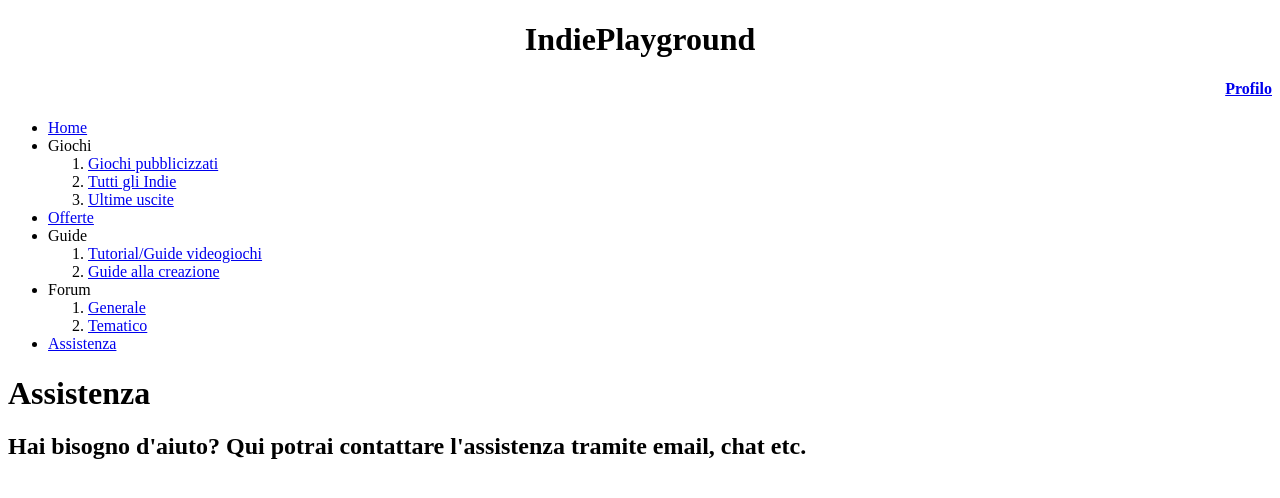
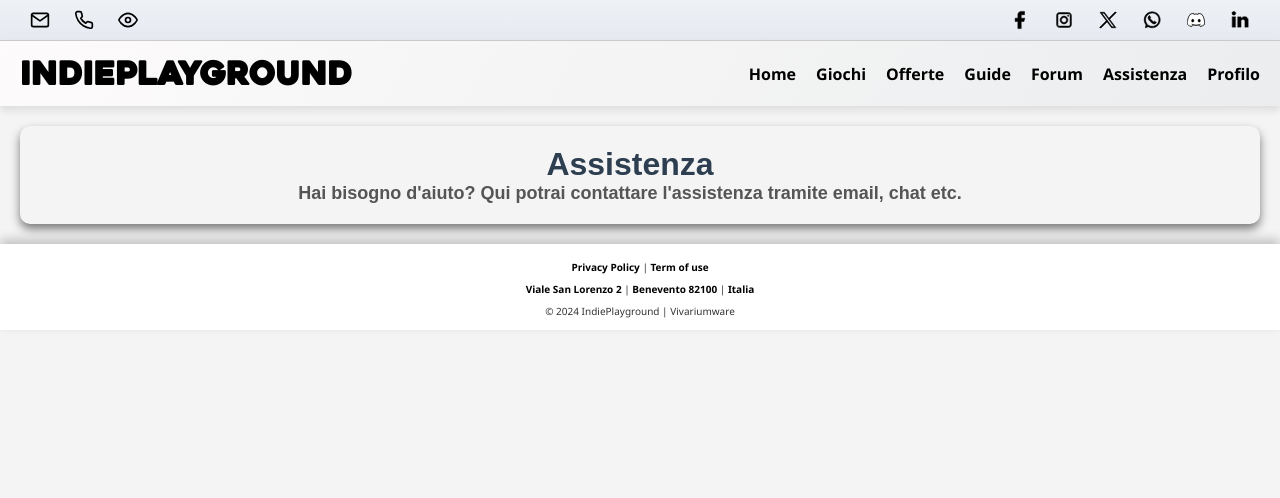
Before and after one commit to VirtualDavide/Indie-Playground, a plain HTML site: page public/Assistenza/Assistenza.html in a window 1280 px wide. Drawn offline with Linux system fonts and the light colour scheme.

Commit message:
modificato il file Assistenza con il rispettivo css

```diff
--- a/public/Assistenza/Assistenza.html
+++ b/public/Assistenza/Assistenza.html
@@ -3,32 +3,106 @@
     <head>
         <title>IndiePlayground | Assistenza</title>
         <meta charset="UTF-8">
+
+        <!-- Link ai file css della pagina -->
+        <link rel="stylesheet" href="Style-Assistenza.css"> <!-- Codice css della pagina home -->
+        <link rel="stylesheet" href="../Risorse/Codes/CSSGENERALI/TOPBARMENU.css"> <!-- Codice css del menù a tendina -->
+        <link rel="stylesheet" href="../Risorse/Codes/CSSGENERALI/CREDITIFINALI.css"> <!-- Codice css dei crediti finali -->
+        <link rel="stylesheet" href="../Risorse/Codes/CSSGENERALI/CAROSELLOIMMAGINI.css"> <!-- Codice css del carosello immagini -->
     </head>
     <body>
-        <h1 align="center">IndiePlayground</h1>
-        <h4 align="right"><a href="../Profilo/Profilo.html">Profilo</a></h4>
-        <ul>
-            <li><a href="../Home/Home.html">Home</a></li>
-            <li>Giochi</li>
-                <ol>
-                    <li><a href="../Giochi/Giochi-pubb.html">Giochi pubblicizzati</a></li>
+        <!-- Barra superiore con contatti e social -->
+        <div class="top-bar">
+            <!-- Contatti -->
+            <div class="contacts">
+                <!-- Email -->
+                <a href="mailto:indieplaygroundgames@gmail.com" img><img src="../Risorse/Immagini/Utility/Mail/mail.svg" alt="Email: immettere" width="20" height="20"></a>
+                <!-- Telefono -->
+                <a href="tel:+393714570552"><img src="../Risorse/Immagini/Utility/phone.svg" alt="Telefono: + 39371 457 0552" width="20" height="20"></a>
+
+                <!-- Dark/Light Mode -->
+                <a href="Home-Dark.html"><img src="../Risorse/Immagini/Utility/Visibility V3/eye.svg" alt="Change Mode" width="20" height="20"></a>
+            </div>
+
+            <!-- Social -->
+            <div class="socials">
+                <!-- Facebook -->
+                <a href="https://www.facebook.com/groups/1130492455155290/"><img src="../Risorse/Immagini/Social/Facebook/facebook.svg" alt="Facebook" width="20" height="20"></a>
+
+                <!-- Instagram -->
+                <a href="https://www.instagram.com/"><img src="../Risorse/Immagini/Social/Instagram/instagram.svg" alt="Instagram" width="20" height="20"></a>
+
+                <!-- Twitter -->
+                <a href="https://x.com/IndiePNews"><img src="../Risorse/Immagini/Social/Twitter/X.svg" alt="Twitter" width="20" height="20"></a>
+
+                <!-- Telegram -->
+                <!-- <a href="https://t.me/IndiePlaygroundNews"><img src="../Risorse/Immagini/Social/Telegram/" alt="Telegram" width="20" height="20"></a> -->
+
+                <!-- Whatsapp -->
+                <a href="https://whatsapp.com/channel/0029VayOxOA2Jl8BNfSNe91g"><img src="../Risorse/Immagini/Social/Whatsapp/whatsapp.svg" alt="Whatsapp" width="20" height="20"></a>
+
+                <!-- Discord -->
+                <a href=""><img src="../Risorse/Immagini/Social/Discord/discord.svg" alt="Discord" width="20" height="20"></a>
+
+                <!-- Linkedin -->
+                <a href="https://www.linkedin.com/in/davide-longo-a17b89292/"><img src="../Risorse/Immagini/Social/Linkedin/linkedin.svg" alt="Linkedin" width="20" height="20"></a>
+            </div>
+        </div>
+
+        <!-- Barra con menù a tendina -->
+        <div class="header">
+            <h1><a href="../index.html">IndiePlayground</a></h1>
+            <ul class="nav">
+                <li><a href="../index.html">Home</a></li>
+                <li>
+                    <a href="#">Giochi</a>
+                    <ul class="dropdown">
+                        <li><a href="../Giochi/Giochi-pubb.html">I vostri giochi</a></li>
                         <li><a href="../Giochi/Giochi-all.html">Tutti gli Indie</a></li>
                         <li><a href="../Giochi/Giochi-latest.html">Ultime uscite</a></li>
-                </ol>
+                    </ul>
+                </li>
                 <li><a href="../Offerte/Offerte.html">Offerte</a></li>
-            <li>Guide</li>
-                <ol>
-                    <li><a href="../Guide/Guide-tutorial.html">Tutorial/Guide videogiochi</a></li>
+                <li>
+                    <a href="#">Guide</a>
+                    <ul class="dropdown">
+                        <li><a href="../Guide/Guide-tutorial.html">Guide videogiochi</a></li>
                         <li><a href="../Guide/Guide-creation.html">Guide alla creazione</a></li>
-                </ol>
-            <li>Forum</li>
-                <ol>
+                    </ul>
+                </li>
+                <li>
+                    <a href="#">Forum</a>
+                    <ul class="dropdown">
                         <li><a href="../Forum/Forum-general.html">Generale</a></li>
                         <li><a href="../Forum/Forum-thematic.html">Tematico</a></li>
-                </ol>
-            <li><a href="Assistenza.html">Assistenza</a></li>
                     </ul>
+                </li>
+                <li><a href="Assistenza/Assistenza.html">Assistenza</a></li>
+                <li>
+                    <a href="#">Profilo</a>
+                    <ul class="dropdown">
+                        <li><a href="../Profilo/Profilo-login.html">Accedi</a></li>
+                        <li><a href="../Profilo/Profilo-register.html">Registrati</a></li>
+                    </ul>
+                </li>
+            </ul>
+        </div>
+        <div class="assistenza">
+            <div class="pagina-generale">
                 <h1>Assistenza</h1>
                 <h2>Hai bisogno d'aiuto? Qui potrai contattare l'assistenza tramite email, chat etc.</h2>
+            </div>
+        </div>
+        <!-- End credits -->
+        <div class="end-credits">
+            <!-- Privacy Policy - Term of Use -->
+            <font size="1"><a href="Assistenza/Privacy-Policy.html">Privacy Policy</a> | <a href="../Assistenza/Term-of-use.html">Term of use</a>
+
+            <!-- Location -->
+            <br><a href="https://maps.app.goo.gl/EC1pkaRgHUACVeds9">Viale San Lorenzo 2</a> | <a href="https://maps.app.goo.gl/7hoe2AH7xXwrUAWu5">Benevento 82100</a> | <a href="https://maps.app.goo.gl/mpJ3f1zbN8qWVzcYA">Italia</a>
+
+            <!-- Copyright -->
+            <br>© 2024 IndiePlayground | Vivariumware</font>
+        </div>
     </body>
 </html>
--- a/public/Assistenza/Style-Assistenza.css
+++ b/public/Assistenza/Style-Assistenza.css
@@ -0,0 +1,69 @@
+/* Definizione dei font personalizzati */
+@font-face {
+    font-family: 'Trends';
+    src: url('../Risorse/Font/trends/Trends.ttf') format('truetype'); /* Font per browser moderni */
+    font-weight: normal; /* Peso normale del font */
+    font-style: normal; /* Stile normale del font */
+}
+
+@font-face {
+    font-family: 'Heavitas';
+    src: url('../Risorse/Font/heavitas/Heavitas.ttf') format('truetype'); /* Font per browser moderni */
+    font-weight: normal; /* Peso normale del font */
+    font-style: normal; /* Stile normale del font */
+}
+
+/* Stili generali */
+body {
+    font-family: 'Arial', sans-serif; /* Font generale */
+    margin: 0; /* Rimuove margini predefiniti */
+    padding: 0; /* Rimuove padding predefiniti */
+    background-color: #f4f4f4; /* Colore di sfondo della pagina */
+    color: #333; /* Colore del testo */
+    height: 100%;
+    display: flex;
+    flex-direction: column;
+}
+
+h1, h2, h4 {
+    text-align: center; /* Allinea i titoli al centro */
+    color: #2c3e50; /* Colore dei titoli */
+}
+
+/* Stile per il contenitore delle notizie */
+.assistenza {
+    display: flex; /* Usa flexbox per la disposizione */
+    justify-content: space-between; /* Spazia gli elementi tra di loro */
+    margin: 20px; /* Margine attorno al contenitore */
+    box-shadow: 0 5px 10px rgba(0, 0, 0, 0.5); /* Ombra dietro il contenitore */
+    border-radius: 10px; /* Angoli arrotondati */
+}
+
+.pagina-generale {
+    flex: 5;
+    margin-right: 20px;
+}
+
+/* Stile per i titoli centrati */
+.pagina-generale h1,
+.pagina-generale h2 {
+    text-align: center;
+    margin: 0 auto;
+    font-family: 'Arial', sans-serif;
+}
+
+.pagina-generale h1 {
+    font-size: 32px;
+    color: #2c3e50;
+    margin-top: 20px;
+}
+
+.pagina-generale h2 {
+    font-size: 18px;
+    color: #555;
+    margin-bottom: 20px;
+}
+
+* {
+    box-sizing: border-box;
+}
```
Lines whose indentation alone changed are shown as unchanged.
